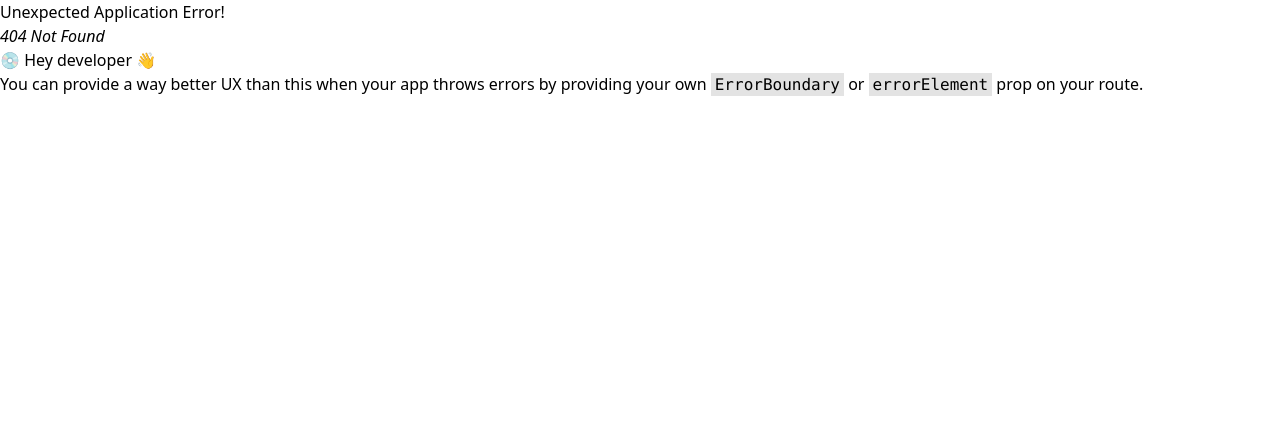
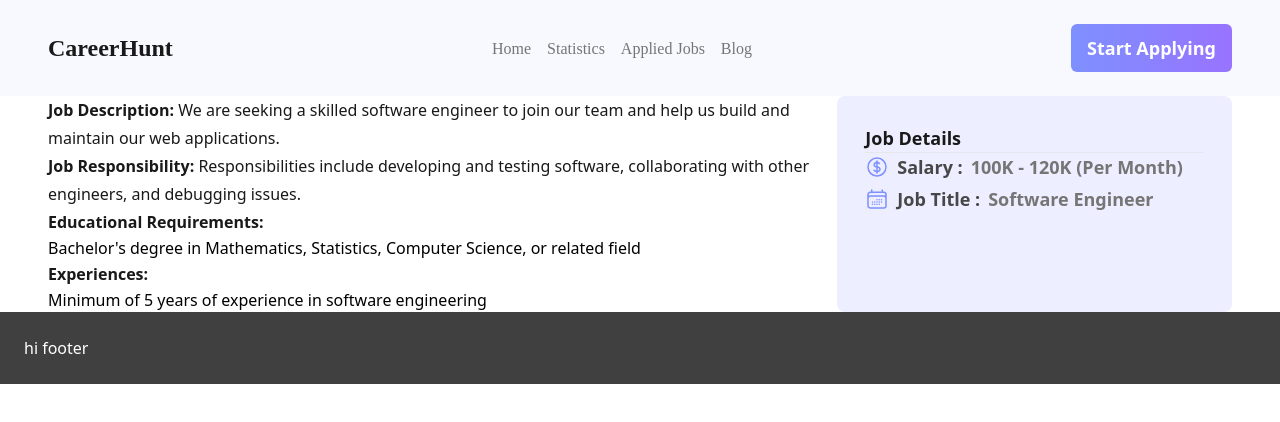
Before and after one commit to eh-munna/jobHunt, a React (Vite) app: page /job-details/1 in a window 1280 px wide. Before the commit this address had no page. Shown: the top 422 px of the page. Built offline with nearby package versions, Linux system fonts and the light colour scheme.

Commit message:
job details loaded successfully depend on id

```diff
--- a/public/jobs.json
+++ b/public/jobs.json
@@ -11,7 +11,7 @@
       "salary": "100K - 120K",
       "job_description": "We are seeking a skilled software engineer to join our team and help us build and maintain our web applications.",
       "job_responsibility": "Responsibilities include developing and testing software, collaborating with other engineers, and debugging issues.",
-      "educational_requirements": null,
+      "educational_requirements": "Bachelor's degree in Mathematics, Statistics, Computer Science, or related field",
       "experiences": "Minimum of 5 years of experience in software engineering",
       "contact_information": {
         "phone": "555-1234",
--- /dev/null
+++ b/src/components/JobDetails/JobDetails.jsx
@@ -0,0 +1,112 @@
+import React, { useEffect, useState } from 'react';
+import { useLoaderData, useParams } from 'react-router-dom';
+import Salary from '../Salary/Salary';
+
+const JobDetails = () => {
+  const { jobs } = useLoaderData();
+  const da = useParams();
+  console.log(da);
+  const [details, setDetails] = useState({});
+  useEffect(() => {
+    // fetch('/jobs.json')
+    //   .then((res) => res.json())
+    //   .then((data) => setDetails(data));
+    const targetJob = jobs.find((job) => job.id == da.id);
+    setDetails(targetJob);
+  }, []);
+  const {
+    company_name,
+    job_description,
+    job_responsibility,
+    educational_requirements,
+    experiences,
+    job_title,
+    contact_information,
+    salary,
+    location,
+  } = details;
+  return (
+    <div className="container mx-auto py-4 md:py-0 px-6 md:px-12 grid grid-cols-1 md:grid-cols-3">
+      <div className="md:col-span-2">
+        <div className="leading-7">
+          <h3 className="leading-7 text-[#1A1919] font-semibold">
+            Job Description:{' '}
+            <span className="font-normal">{job_description}</span>
+          </h3>
+          {/* <h4>{email}</h4> */}
+        </div>
+        <div>
+          <h3 className="leading-7 text-[#1A1919] font-semibold">
+            Job Responsibility:{' '}
+            <span className="font-normal">{job_responsibility}</span>
+          </h3>
+        </div>
+        <div>
+          <h3 className="leading-7 text-[#1A1919] font-semibold">
+            Educational Requirements:
+          </h3>
+          <p className="font-normal">{educational_requirements}</p>
+        </div>
+        <div>
+          <h3 className="leading-7 text-[#1A1919] font-semibold">
+            Experiences:
+          </h3>
+          <p className="font-normal">{experiences}</p>
+        </div>
+      </div>
+      <div className="p-7 rounded-lg md:col-span-1 bg-[#edeeff]">
+        <div>
+          <h5 className="text-[#1A1919] text-lg capitalize font-semibold">
+            job details
+          </h5>
+          <hr />
+        </div>
+        <div>
+          <h5 className="text-[#474747] text-base md:text-lg font-semibold inline-flex items-center gap-2">
+            <span className="text-[#7E90FE]">
+              <svg
+                xmlns="http://www.w3.org/2000/svg"
+                fill="none"
+                viewBox="0 0 24 24"
+                strokeWidth={1.5}
+                stroke="currentColor"
+                className="w-6 h-6"
+              >
+                <path
+                  strokeLinecap="round"
+                  strokeLinejoin="round"
+                  d="M12 6v12m-3-2.818l.879.659c1.171.879 3.07.879 4.242 0 1.172-.879 1.172-2.303 0-3.182C13.536 12.219 12.768 12 12 12c-.725 0-1.45-.22-2.003-.659-1.106-.879-1.106-2.303 0-3.182s2.9-.879 4.006 0l.415.33M21 12a9 9 0 11-18 0 9 9 0 0118 0z"
+                />
+              </svg>
+            </span>
+            Salary :{' '}
+            <span className="text-[#757575]">{salary} (Per Month)</span>
+          </h5>
+        </div>
+        <div>
+          <h5 className="text-[#474747] text-base md:text-lg font-semibold inline-flex items-center gap-2">
+            <span className="text-[#7E90FE]">
+              <svg
+                xmlns="http://www.w3.org/2000/svg"
+                fill="none"
+                viewBox="0 0 24 24"
+                strokeWidth={1.5}
+                stroke="currentColor"
+                className="w-6 h-6"
+              >
+                <path
+                  strokeLinecap="round"
+                  strokeLinejoin="round"
+                  d="M6.75 3v2.25M17.25 3v2.25M3 18.75V7.5a2.25 2.25 0 012.25-2.25h13.5A2.25 2.25 0 0121 7.5v11.25m-18 0A2.25 2.25 0 005.25 21h13.5A2.25 2.25 0 0021 18.75m-18 0v-7.5A2.25 2.25 0 015.25 9h13.5A2.25 2.25 0 0121 11.25v7.5m-9-6h.008v.008H12v-.008zM12 15h.008v.008H12V15zm0 2.25h.008v.008H12v-.008zM9.75 15h.008v.008H9.75V15zm0 2.25h.008v.008H9.75v-.008zM7.5 15h.008v.008H7.5V15zm0 2.25h.008v.008H7.5v-.008zm6.75-4.5h.008v.008h-.008v-.008zm0 2.25h.008v.008h-.008V15zm0 2.25h.008v.008h-.008v-.008zm2.25-4.5h.008v.008H16.5v-.008zm0 2.25h.008v.008H16.5V15z"
+                />
+              </svg>
+            </span>
+            Job Title : <span className="text-[#757575]">{job_title}</span>
+          </h5>
+        </div>
+      </div>
+    </div>
+  );
+};
+
+export default JobDetails;
--- a/src/components/Jobs/Jobs.jsx
+++ b/src/components/Jobs/Jobs.jsx
@@ -5,9 +5,10 @@ import JobTag from '../JobTag/JobTag';
 import CompanyName from '../CompanyName/CompanyName';
 import JobLocation from '../JobLocation/JobLocation';
 import Salary from '../Salary/Salary';
-import { Link } from 'react-router-dom';
+import { Link, useNavigate } from 'react-router-dom';
 
 const Jobs = ({ job }) => {
+  const navigate = useNavigate();
   const {
     id,
     company_logo,
@@ -32,9 +33,12 @@ const Jobs = ({ job }) => {
         <Salary>{salary}</Salary>
       </div>
       <div>
-        <Button id={job}>
-          <Link to="/statistics">View Details</Link>
-        </Button>
+        <button
+          onClick={() => navigate(`/job-details/${id}`)}
+          className="rounded-md p-2 md:p-4 text-[#ffffff] leading-4 font-bold text-lg bg-gradient-to-r from-[#7E90FE] from-0% to-[#9873FF] to-100%"
+        >
+          View Details
+        </button>
       </div>
     </div>
   );
--- a/src/components/Statistics/Statistics.jsx
+++ b/src/components/Statistics/Statistics.jsx
@@ -1,7 +1,6 @@
 import React from 'react';
 
-const Statistics = ({ id }) => {
-  console.log(id);
+const Statistics = () => {
   return <div>Statistics</div>;
 };
 
--- a/src/main.jsx
+++ b/src/main.jsx
@@ -8,6 +8,7 @@ import Home from './components/Home/Home';
 import Statistics from './components/Statistics/Statistics';
 import AppliedJobs from './components/AppliedJobs/AppliedJobs';
 import Blog from './components/Blog/Blog';
+import JobDetails from './components/JobDetails/JobDetails';
 
 const router = createBrowserRouter([
   {
@@ -20,9 +21,13 @@ const router = createBrowserRouter([
         loader: () => fetch('jobsCategory.json'),
       },
       {
-        path: '/statistics/:statID',
-        element: <Statistics />,
-        loader: ({ params }) => fetch(`jobs.json${params.statID}`),
+        path: 'job-details/:id',
+        element: <JobDetails></JobDetails>,
+        loader: ({ params }) => fetch('/jobs.json'),
+      },
+      {
+        path: '/statistics',
+        element: <Statistics></Statistics>,
       },
       {
         path: '/applied-jobs',
```
